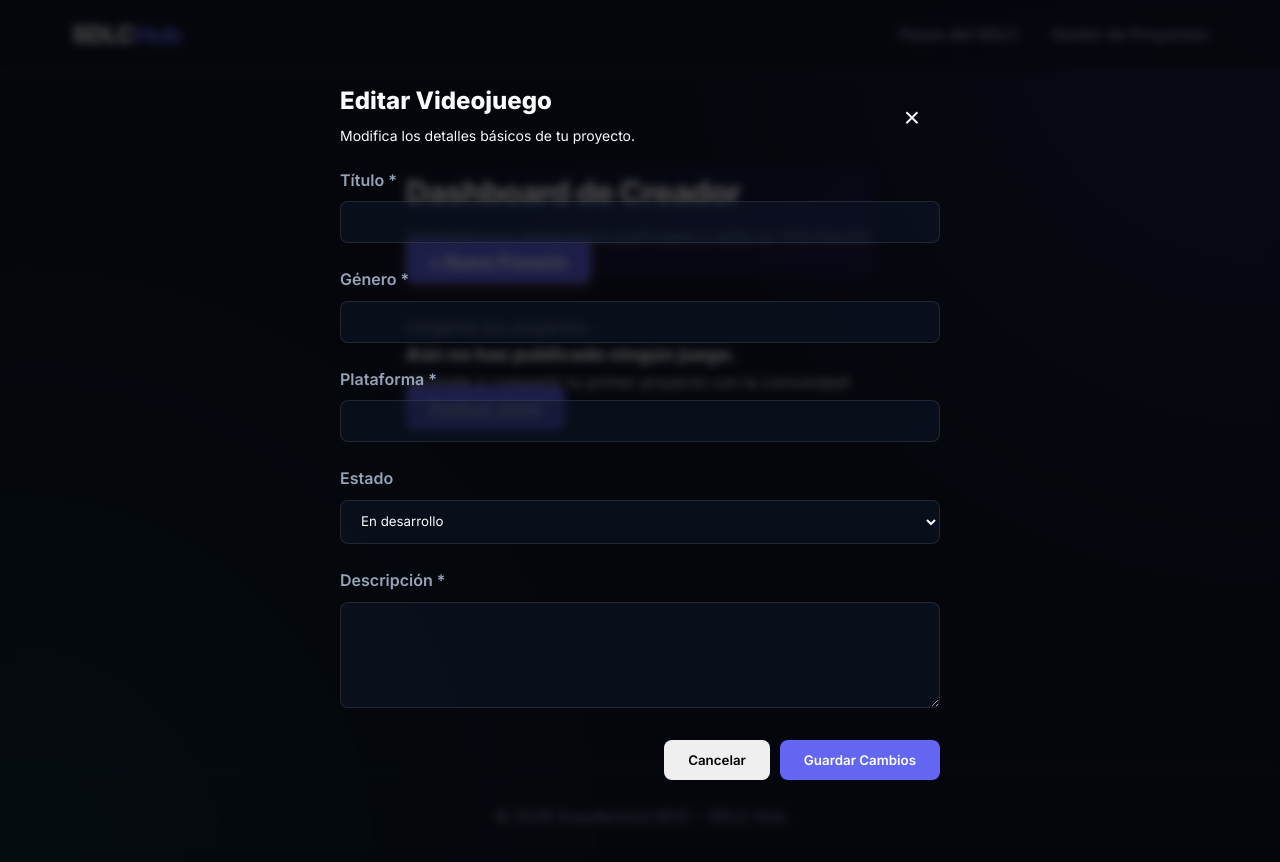
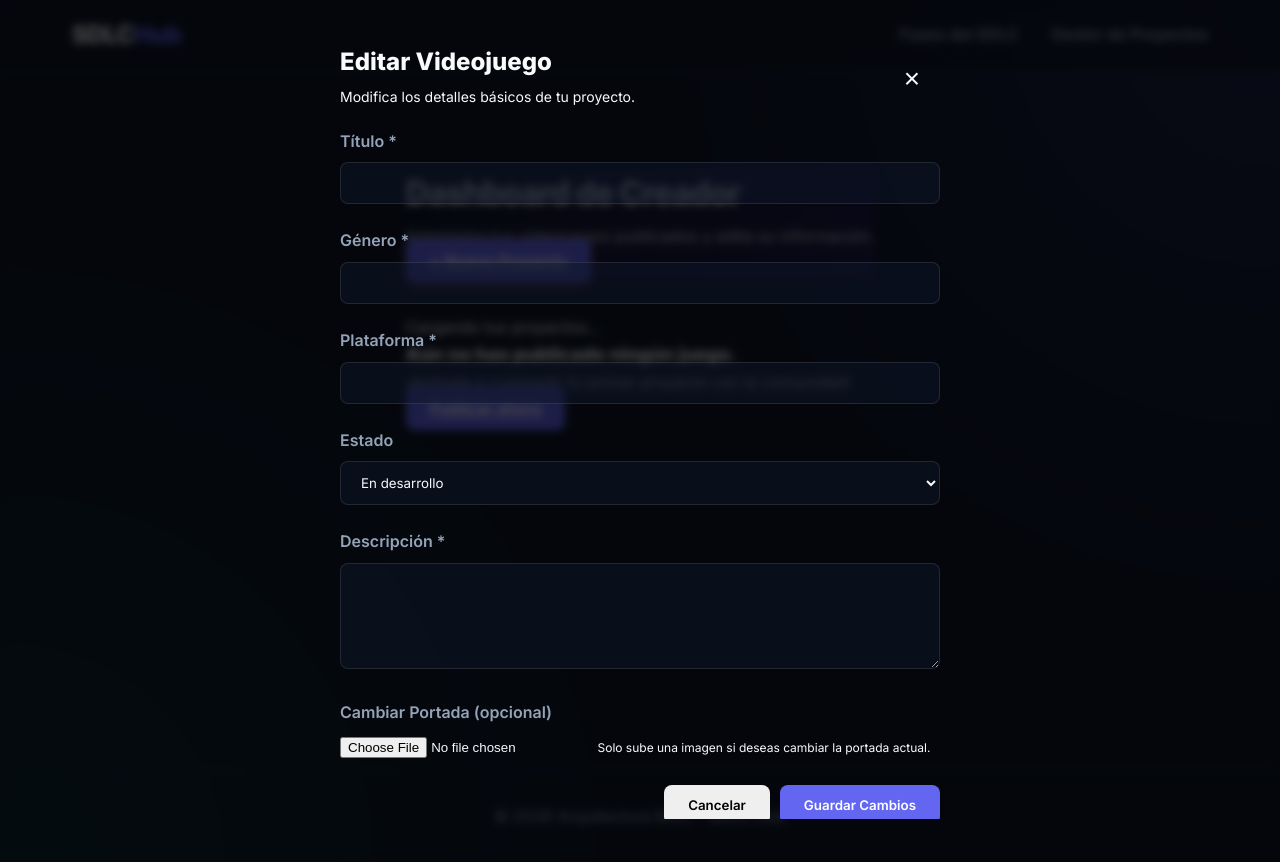
Before and after one commit to yadicabeza-hub/appspython, a Flask app: template GameHub/templates/mis_juegos.html in a window 1280 px wide. Run offline with Flask 3, Linux system fonts and the light colour scheme; the template is opened without the code that fills it, so the values that code supplies are empty.

Commit message:
Finalización del proyecto

```diff
--- a/GameHub/templates/mis_juegos.html
+++ b/GameHub/templates/mis_juegos.html
@@ -4,22 +4,31 @@
 
 {% block content %}
 <div class="container">
-    <div class="profile-header" style="background: linear-gradient(135deg, #0f172a 0%, #1e1b4b 100%); color: white; margin-bottom: 40px;">
+    <div class="profile-header"
+        style="background: linear-gradient(135deg, #0f172a 0%, #1e1b4b 100%); color: white; margin-bottom: 40px;">
         <div style="flex-grow:1;">
-            <h2 style="color: white; font-size: 32px; font-weight: 800; letter-spacing: -1px; margin-bottom: 5px;">Dashboard de Creador</h2>
-            <p style="color: #cbd5e1; font-size: 16px;">Administra tus videojuegos publicados y edita su información.</p>
+            <h2 style="color: white; font-size: 32px; font-weight: 800; letter-spacing: -1px; margin-bottom: 5px;">
+                Dashboard de Creador</h2>
+            <p style="color: #cbd5e1; font-size: 16px;">Administra tus videojuegos publicados y edita su información.
+            </p>
         </div>
         <div>
-            <a href="/publicar_juego" class="btn btn-primary" style="padding: 12px 24px; font-size: 16px; box-shadow: 0 4px 12px rgba(250,92,92,0.3);">+ Nuevo Proyecto</a>
+            <a href="/publicar_juego" class="btn btn-primary"
+                style="padding: 12px 24px; font-size: 16px; box-shadow: 0 4px 12px rgba(250,92,92,0.3);">+ Nuevo
+                Proyecto</a>
         </div>
     </div>
 
     <!-- Modal de Edición -->
-    <div id="modalEditarJuego" class="hidden" style="position:fixed; top:0; left:0; width:100%; height:100%; background:rgba(0,0,0,0.7); z-index:2000; display:flex; justify-content:center; align-items:center; padding:20px; backdrop-filter: blur(4px);">
-        <div class="form-card" style="width:100%; max-width:600px; max-height:90vh; overflow-y:auto; position:relative; animation: slideUp 0.3s ease-out;">
-            <button type="button" onclick="cerrarModalEditar()" style="position:absolute; top:20px; right:20px; background:none; border:none; font-size:28px; cursor:pointer; color:var(--color-text-secondary);">&times;</button>
+    <div id="modalEditarJuego" class="hidden"
+        style="position:fixed; top:0; left:0; width:100%; height:100%; background:rgba(0,0,0,0.7); z-index:2000; display:flex; justify-content:center; align-items:center; padding:20px; backdrop-filter: blur(4px);">
+        <div class="form-card"
+            style="width:100%; max-width:600px; max-height:90vh; overflow-y:auto; position:relative; animation: slideUp 0.3s ease-out;">
+            <button type="button" onclick="cerrarModalEditar()"
+                style="position:absolute; top:20px; right:20px; background:none; border:none; font-size:28px; cursor:pointer; color:var(--color-text-secondary);">&times;</button>
             <h2 style="margin-bottom:5px;">Editar Videojuego</h2>
-            <p style="color:var(--color-text-secondary); margin-bottom:20px; font-size: 14px;">Modifica los detalles básicos de tu proyecto.</p>
+            <p style="color:var(--color-text-secondary); margin-bottom:20px; font-size: 14px;">Modifica los detalles
+                básicos de tu proyecto.</p>
             <div id="msgEditar"></div>
 
             <form id="formEditar">
@@ -54,6 +63,14 @@
                 <div class="form-group">
                     <label>Descripción *</label>
                     <textarea id="edit_descripcion" class="form-control" rows="5" required></textarea>
+                </div>
+
+                <div class="form-group">
+                    <label>Cambiar Portada (opcional)</label>
+                    <input type="file" id="edit_portada" class="form-control"
+                        accept="image/jpeg, image/png, image/webp">
+                    <small style="color:var(--color-text-secondary); font-size:12px;">Solo sube una imagen si deseas
+                        cambiar la portada actual.</small>
                 </div>
 
                 <div style="display:flex; justify-content:flex-end; gap:10px; margin-top:25px;">
@@ -147,7 +164,7 @@
 
     function abrirModalEditar(id) {
         const juego = juegosActuales.find(j => j.id_videojuego === id);
-        if(!juego) return;
+        if (!juego) return;
 
         document.getElementById('edit_id').value = juego.id_videojuego;
         document.getElementById('edit_titulo').value = juego.titulo;
@@ -164,6 +181,7 @@
     function cerrarModalEditar() {
         document.getElementById('modalEditarJuego').classList.add('hidden');
         document.body.style.overflow = 'auto';
+        document.getElementById('edit_portada').value = ''; // Limpiar input file
     }
 
     document.getElementById('formEditar').addEventListener('submit', async (e) => {
@@ -186,11 +204,23 @@
             await apiFetch(`/videojuegos/${id}`, {
                 method: 'PUT',
                 body: JSON.stringify(body),
-                headers: {'Content-Type': 'application/json'}
+                headers: { 'Content-Type': 'application/json' }
             });
+
+            const fileInput = document.getElementById('edit_portada');
+            if (fileInput.files.length > 0) {
+                const formData = new FormData();
+                formData.append('file', fileInput.files[0]);
+
+                await apiFetch(`/videojuegos/${id}/portada`, {
+                    method: 'POST',
+                    body: formData
+                });
+            }
+
             cerrarModalEditar();
             cargarMisJuegos(); // Recargar para mostrar los cambios
-        } catch(err) {
+        } catch (err) {
             document.getElementById('msgEditar').innerHTML = `<div class="alert alert-danger">${err.message}</div>`;
         } finally {
             btn.textContent = oldText;
@@ -199,7 +229,7 @@
     });
 
     async function eliminarJuego(id) {
-        if(!confirm("¿Estás seguro de que deseas eliminar permanentemente este videojuego? Esta acción no se puede deshacer.")) return;
+        if (!confirm("¿Estás seguro de que deseas eliminar permanentemente este videojuego? Esta acción no se puede deshacer.")) return;
         try {
             await apiFetch(`/videojuegos/${id}`, { method: 'DELETE' });
             cargarMisJuegos();
```
Also changed, not shown: GameHub/static/uploads/portadas/1fbfc50915744ad881ed4c07c5cb8062.png (deleted), GameHub/static/uploads/portadas/2941d96fd16542209a97764fa7f4e09b.jpg (deleted), GameHub/static/uploads/portadas/366c03454fd043baa83941e3693688ff.jpg (added), GameHub/static/uploads/portadas/58ac2d0d9db74984b3f69a2f1efad66b.jpg (added), GameHub/static/uploads/portadas/9a122d5789a24795bac54a15dcf44734.png (added), GameHub/static/uploads/portadas/9adf9c0121b042619657dc1881a1c6b2.png (deleted), GameHub/static/uploads/portadas/c58966066ab24885aed97399e2e27490.png (deleted), GameHub/static/uploads/portadas/d1b68e8a997a47e889a2269b5aad52e9.png (deleted), GameHub/static/uploads/portadas/d406dcb73e5145e4b6c8a852ad5370a6.jpg (added), GameHub/static/uploads/portadas/e2c4d9ffb0804e1abd276409e581abaa.png (added).
